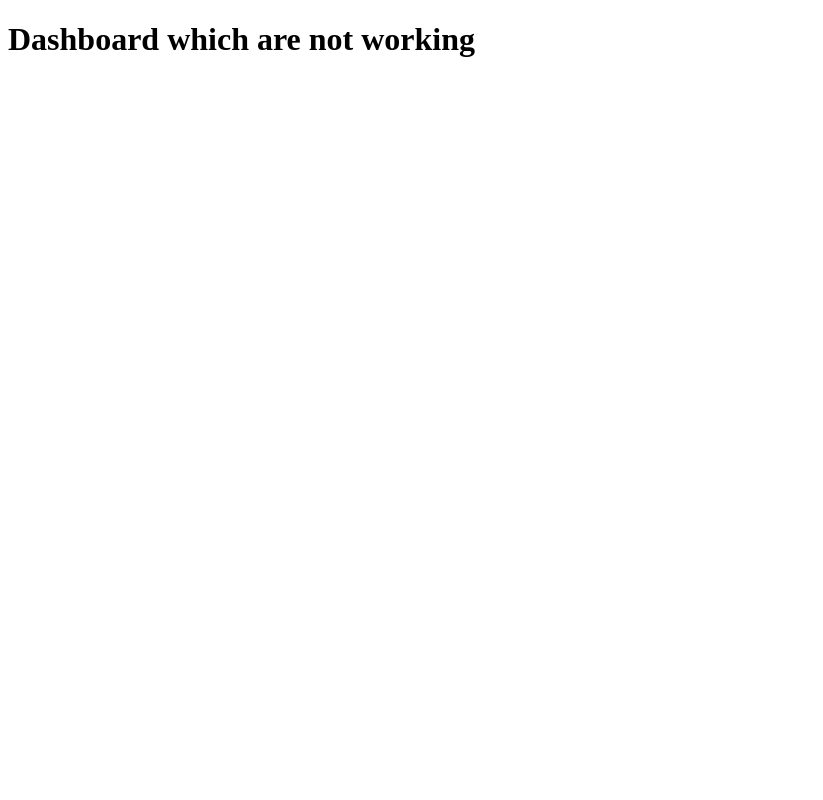
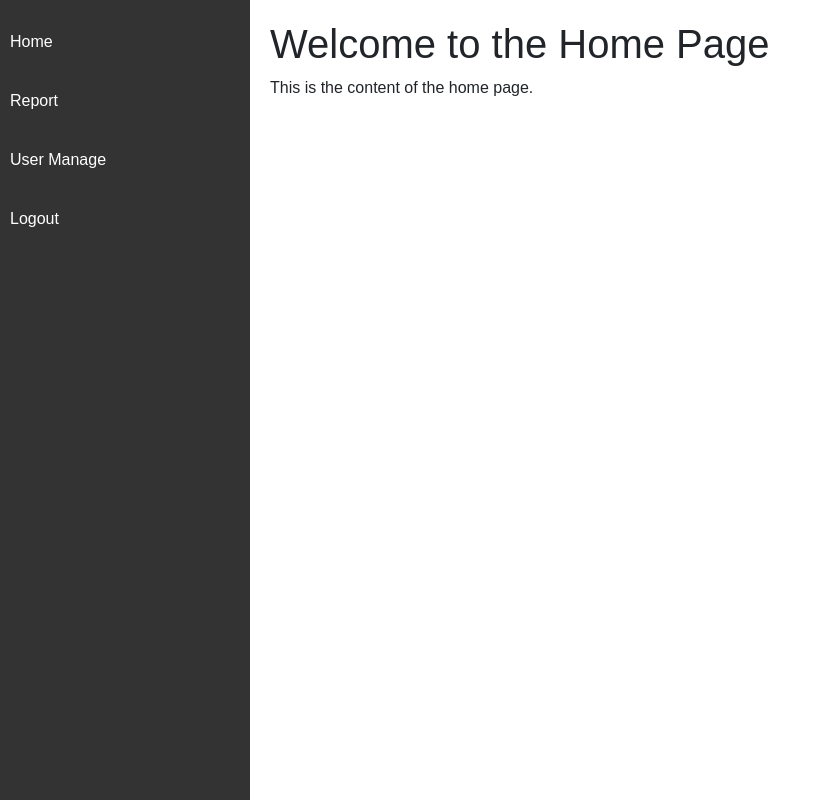
Before and after one commit to AtechPro/fyp, a Flask app: page / in a window 1280 px wide. Shown: the whole page, without its empty margins (0-823 px from the left). Run offline with Flask 3, Linux system fonts and the light colour scheme; a user stored in the database is signed in.

Commit message:
home page improvement, added nav bar 1/5\

```diff
--- a/static/nav.css
+++ b/static/nav.css
@@ -2,33 +2,34 @@ body {
     font-family: Arial, sans-serif;
 }
 
-.navbar {
-    background-color: #333;
-    overflow: hidden;
-}
-
-.navbar-container {
-    display: flex;
-    justify-content: space-between;
-    padding: 10px;
+.sidebar {
+    height: 100vh; /* Full height for sidebar */
+    width: 250px; /* Fixed width for sidebar */
+    background-color: #333; /* Same background color */
+    position: fixed; /* Fixes sidebar in place */
+    top: 0; /* Aligns to the top */
+    left: 0; /* Aligns to the left */
+    padding-top: 20px; /* Space at the top */
 }
 
 .navbar-links {
-    list-style-type: none;
-    margin: 0;
-    padding: 0;
+    list-style-type: none; /* Removes bullets from list */
+    margin: 0; /* Removes margin */
+    padding: 0; /* Removes padding */
 }
 
 .navbar-links li {
-    display: inline;
-    margin-right: 15px;
+    margin-bottom: 15px; /* Space between items */
 }
 
 .navbar-links a {
-    color: white;
-    text-decoration: none;
+    color: white; /* Text color for links */
+    text-decoration: none; /* No underline by default */
+    display: block; /* Makes the link fill the list item */
+    padding: 10px; /* Adds padding around links */
 }
 
 .navbar-links a:hover {
-    text-decoration: underline;
+    background-color: #444; /* Changes background on hover */
+    text-decoration: none; /* Keep no underline on hover */
 }
--- a/templates/home.html
+++ b/templates/home.html
@@ -3,14 +3,39 @@
 <head>
     <meta charset="UTF-8">
     <meta name="viewport" content="width=device-width, initial-scale=1.0">
-    <title>Home</title>
+    <title>Home Page</title>
+    <link rel="stylesheet" href="https://cdn.jsdelivr.net/npm/bootstrap@4.6.2/dist/css/bootstrap.min.css">
+    <style>
+        /* Sidebar styles */
+        .sidebar {
+            height: 100vh; /* Full height */
+            width: 250px; /* Fixed width */
+            position: fixed; /* Fixed positioning */
+            top: 0; /* Align to top */
+            left: 0; /* Align to left */
+            background-color: #f8f9fa; /* Background color */
+            padding-top: 20px; /* Padding at the top */
+        }
+
+        /* Main content styles */
+        .content {
+            margin-left: 250px; /* Leave space for the sidebar */
+            padding: 20px; /* Padding for content */
+        }
+    </style>
 </head>
 <body>
-    <div class="container">
-        <h1>Welcome to the IoT Dashboard</h1>
-        <p>This is the home page of the IoT Dashboard. You can access the following features:</p>
+
+    <!-- Sidebar Navigation -->
+    <nav class="sidebar">
+        {% include 'navigation/nav.html' %}
+    </nav>
+
+    <!-- Main Content for Home Page -->
+    <div class="content">
+        <h1>Welcome to the Home Page</h1>
+        <p>This is the content of the home page.</p>
     </div>
-
 
 </body>
 </html>
--- a/templates/navigation/nav.html
+++ b/templates/navigation/nav.html
@@ -1,9 +1,21 @@
-<nav class="navbar">
-    <div class="navbar-container">
+<link rel="stylesheet" href="https://cdn.jsdelivr.net/npm/bootstrap@4.6.2/dist/css/bootstrap.min.css">
+<script src="https://cdn.jsdelivr.net/npm/jquery@3.5.1/dist/jquery.slim.min.js"></script>
+<script src="https://cdn.jsdelivr.net/npm/popper.js@1.16.1/dist/umd/popper.min.js"></script>
+<script src="https://cdn.jsdelivr.net/npm/bootstrap@4.6.2/dist/js/bootstrap.min.js"></script>
+<link rel="stylesheet" href="../static/nav.css">
+
+<div class="d-flex">
+    <nav class="sidebar">
         <ul class="navbar-links">
-            <li><a href="{{ url_for('views.home') }}">Home</a></li>
-            <li><a href="{{ url_for('views.report') }}">Reports</a></li>
-            <li><a href="{{ url_for('views.logout') }}">Logout</a></li>
+            <li><a href="/">Home</a></li>
+            <li><a href="/report">Report</a></li>
+            <li><a href="/users">User Manage</a></li>
+            <li><a href="/logout">Logout</a></li>
         </ul>
+    </nav>
+
+    </nav>
+    <div class="container-fluid">
+        <!-- Main content area -->
     </div>
-</nav>
+</div>
--- a/templates/usermanage/usermanage.py
+++ b/templates/usermanage/usermanage.py
@@ -12,7 +12,7 @@ def list_users():
 
     if not current_user.is_admin():
         flash("Access denied. Admins only.")
-        return redirect(url_for('index'))
+        return redirect(url_for('views.home'))
 
     users = User.query.all()
     return render_template('usermanage/usermanage.html', users=users)
@@ -27,7 +27,6 @@ def edit_user(id):
     user = User.query.get_or_404(id)
 
     if request.method == 'POST':
-        # Update user details
         user.username = request.form['username']
         user.name = request.form['name']
         user.role = int(request.form['role'])  # Convert role to integer (1 for Admin, 0 for User)
@@ -36,6 +35,8 @@ def edit_user(id):
         return redirect(url_for('usermanage.list_users'))
 
     return render_template('usermanage/edit_user.html', user=user)
+
+
 
 @usermanage.route('/delete_user/<int:userid>', methods=['POST'])
 @login_required
--- a/view.py
+++ b/view.py
@@ -7,7 +7,7 @@ views = Blueprint('views', __name__)
 @views.route('/')
 @login_required
 def home():
-    return render_template("dashboard.html")
+    return render_template("home.html")
 
 @views.route('/login', methods=['GET', 'POST'])
 def login():
```
Also changed, not shown: templates/report.html (deleted, +0 -39 lines).
